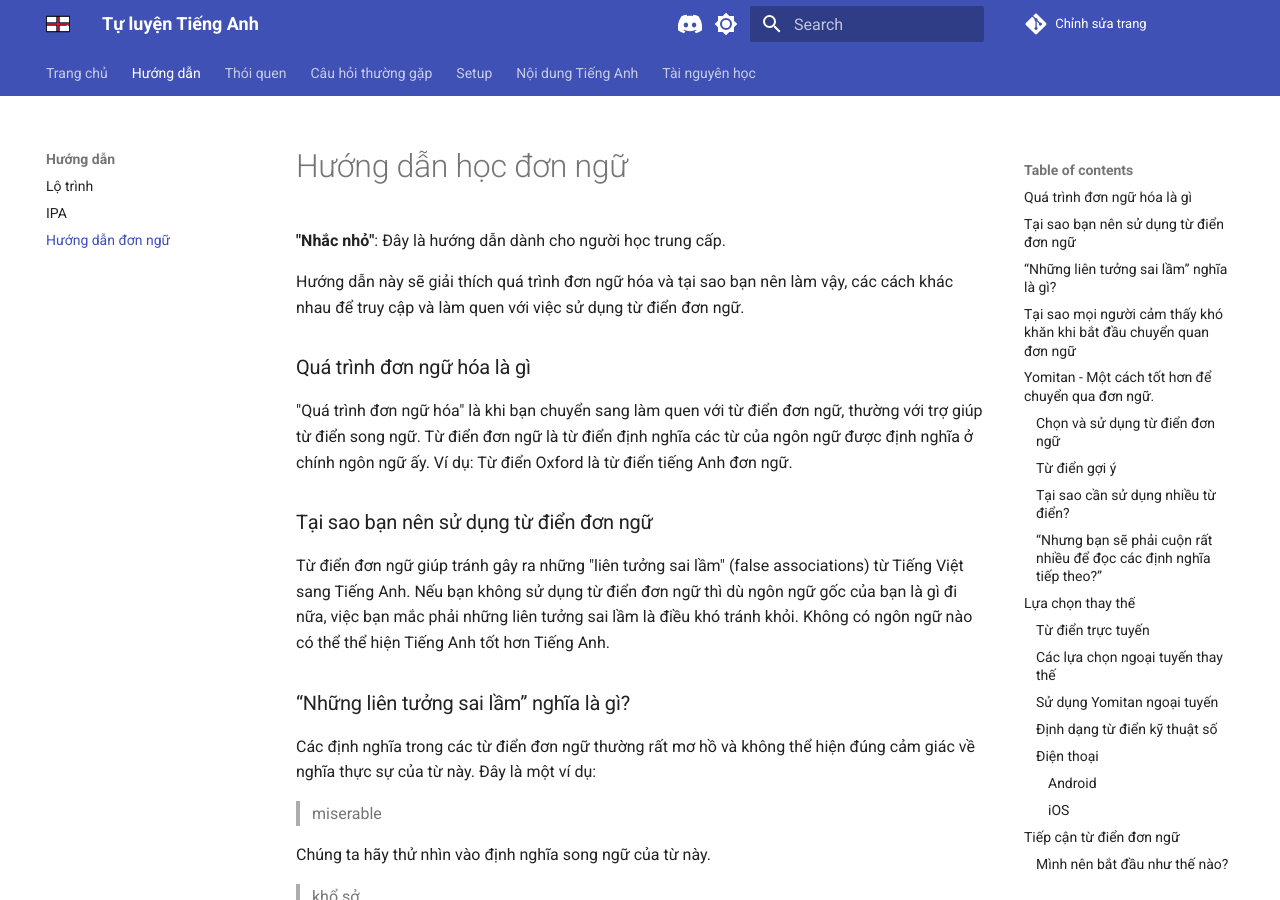
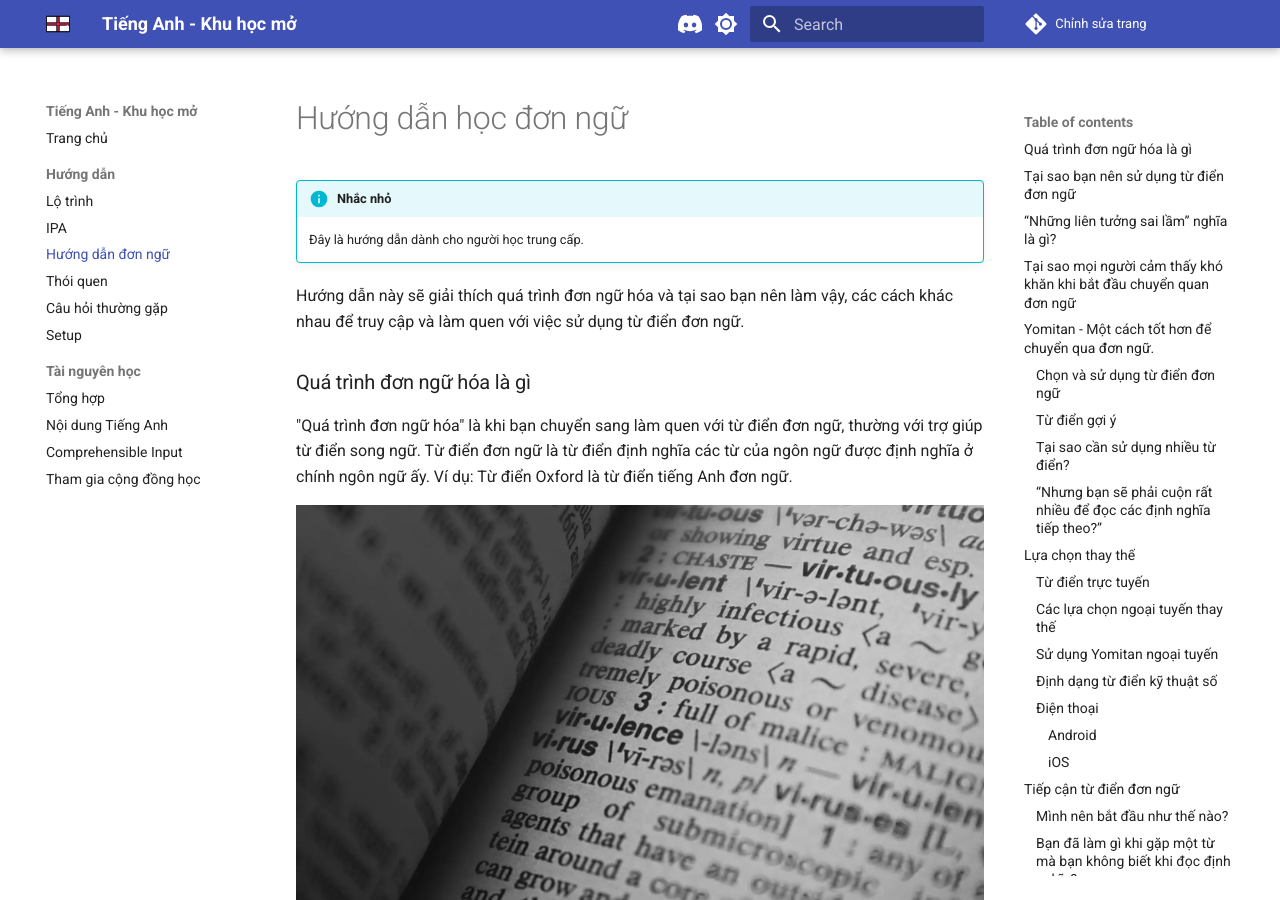
Before and after one commit to daihocmo/tieng-anh, an MkDocs documentation site: the page built from docs/monolingual.md, in a window 1280 px wide and 900 px high. Built offline with MkDocs 1.6.1 and Material for MkDocs 9.7.7, drawn with Linux system fonts in a browser that asks for light colours; comment, search, counter and statistics services are not loaded.

Commit message:
Cập nhật thêm hình ảnh với cấu trúc trang thôi chứ không có gì

```diff
--- a/docs/monolingual.md
+++ b/docs/monolingual.md
@@ -1,12 +1,18 @@
 # Hướng dẫn học đơn ngữ
 
-**"Nhắc nhỏ"**: Đây là hướng dẫn dành cho người học trung cấp.
+!!! info "Nhắc nhỏ"
+    Đây là hướng dẫn dành cho người học trung cấp.
 
 Hướng dẫn này sẽ giải thích quá trình đơn ngữ hóa và tại sao bạn nên làm vậy, các cách khác nhau để truy cập và làm quen với việc sử dụng từ điển đơn ngữ.
 
 ### Quá trình đơn ngữ hóa là gì
 
 "Quá trình đơn ngữ hóa" là khi bạn chuyển sang làm quen với từ điển đơn ngữ, thường với trợ giúp từ điển song ngữ. Từ điển đơn ngữ là từ điển định nghĩa các từ của ngôn ngữ được định nghĩa ở chính ngôn ngữ ấy. Ví dụ: Từ điển Oxford là từ điển tiếng Anh đơn ngữ.
+
+
+![](img/mono2.webp)
+
+
 
 ### Tại sao bạn nên sử dụng từ điển đơn ngữ
 Từ điển đơn ngữ giúp tránh gây ra những "liên tưởng sai lầm" (false associations) từ Tiếng Việt sang Tiếng Anh. Nếu bạn không sử dụng từ điển đơn ngữ thì dù ngôn ngữ gốc của bạn là gì đi nữa, việc bạn mắc phải những liên tưởng sai lầm là điều khó tránh khỏi. Không có ngôn ngữ nào có thể thể hiện Tiếng Anh tốt hơn Tiếng Anh.
--- a/mkdocs.yml
+++ b/mkdocs.yml
@@ -1,4 +1,4 @@
-site_name: Tự luyện Tiếng Anh
+site_name: Tiếng Anh - Khu học mở
 site_description: Tự học Tiếng Anh các kiểu, chắc vậy.
 site_author: duykhanh471
 site_url: https://daihocmo.github.io
@@ -11,12 +11,12 @@
     - 'Lộ trình': 'guide.md'
     - 'IPA': 'ipa.md'
     - 'Hướng dẫn đơn ngữ': 'monolingual.md'
-  - 'Thói quen': '30ngay.md'
-  - 'Câu hỏi thường gặp': 'faq.md'
-  - 'Setup': 'setup.md'
-  - 'Nội dung Tiếng Anh': 'noi-dung-tieng-anh.md'
+    - 'Thói quen': '30ngay.md'
+    - 'Câu hỏi thường gặp': 'faq.md'
+    - 'Setup': 'setup.md'
   - 'Tài nguyên học':
     - 'Tổng hợp': 'resources.md'
+    - 'Nội dung Tiếng Anh': 'noi-dung-tieng-anh.md'
     - 'Comprehensible Input': 'input.md'
     - 'Tham gia cộng đồng học': 'join.md'
 
@@ -42,15 +42,37 @@
         icon: material/brightness-4
         name: Switch to light mode
   logo: assets/english.svg
+  favicon: assets/fav.png
+
   custom_dir: overrides
   features:
-    - navigation.tabs
+    - navigation.instant
+    - navigation.instant.progress
     - navigation.sections
-    - toc.follow
+    - navigation.expand
+    - search.suggest
     - search.highlighting
     - search.share
-    - search.suggest
   name: material
+
+markdown_extensions:
+  - pymdownx.emoji:
+      emoji_index: !!python/name:material.extensions.emoji.twemoji
+      emoji_generator: !!python/name:material.extensions.emoji.to_svg
+  - meta
+  - admonition
+  - attr_list
+  - pymdownx.critic
+  - pymdownx.caret
+  - pymdownx.mark
+  - pymdownx.tilde
+  - pymdownx.details
+  - pymdownx.keys
+  - pymdownx.superfences
+  - pymdownx.tabbed:
+      alternate_style: true
+  - toc:
+      permalink: true
 
 plugins:
   - search
```
Also changed, not shown: docs/index.md (+2 -0 lines), docs/setup.md (+5 -0 lines), docs/assets/fav.png (added), docs/assets/favicon.png (deleted), docs/img/mono2.webp (added), docs/img/thien-nhien.webp (added), docs/img/welcome.webp (added).
